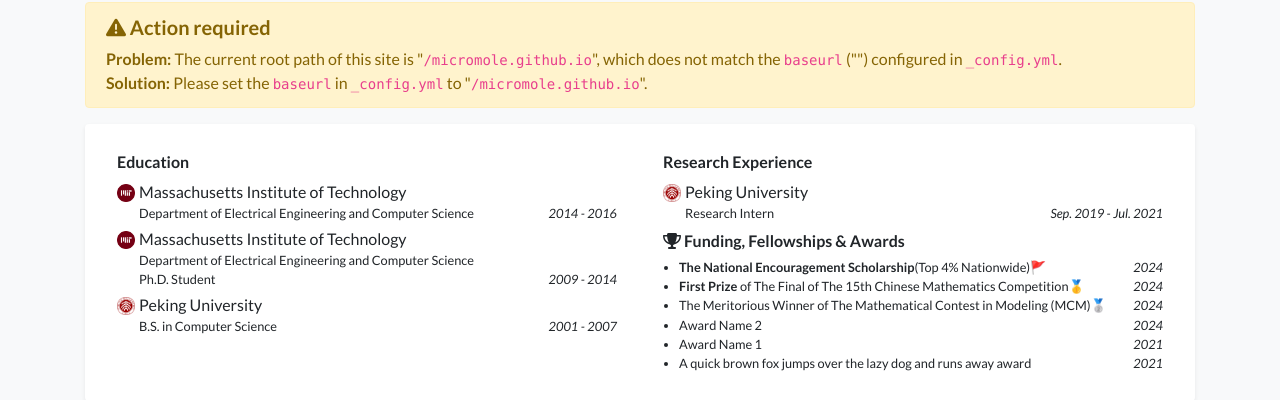
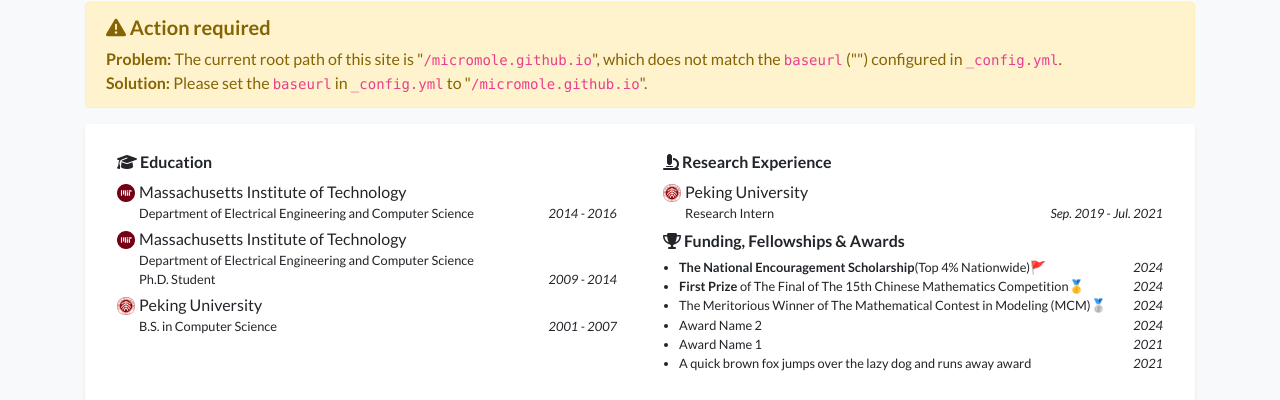
Before and after one commit to micromole/micromole.github.io, a Jekyll site: the page built from index.html, in a window 1280 px wide and 900 px high, scrolled down 429 px. Shown: the part 106-506 px from the top of the window. Built offline with Jekyll 4.4.1, drawn with Linux system fonts in a browser that asks for light colours; nearby versions of some CDN libraries; comment, search, counter and statistics services are not loaded; a style sheet for code colours, icons or effects is not loaded.

Commit message:
Update experience_card.html

```diff
--- a/_includes/widgets/experience_card.html
+++ b/_includes/widgets/experience_card.html
@@ -6,7 +6,7 @@
                     {% if site.data.profile.education %}
                     <div class="col-md-6">
                         <div class="mx-2 my-1">
-                            <h6>Education</h6>
+                            <h6><i class="fa-solid fa-graduation-cap"></i> Education</h6>
                             <ul class="list-unstyled mb-1">
                                 {% for item in site.data.profile.education %}
                                 <li class="media mb-1">
@@ -29,7 +29,7 @@
                     {% if site.data.profile.experience %}
                     <div class="col-md-6">
                         <div class="mx-2 my-1">
-                            <h6>Research Experience</h6>
+                            <h6><i class="fa-solid fa-microscope"></i> Research Experience</h6>
                             <ul class="list-unstyled mb-1">
                                 {% for item in site.data.profile.experience %}
                                 <li class="media mb-1">
```
